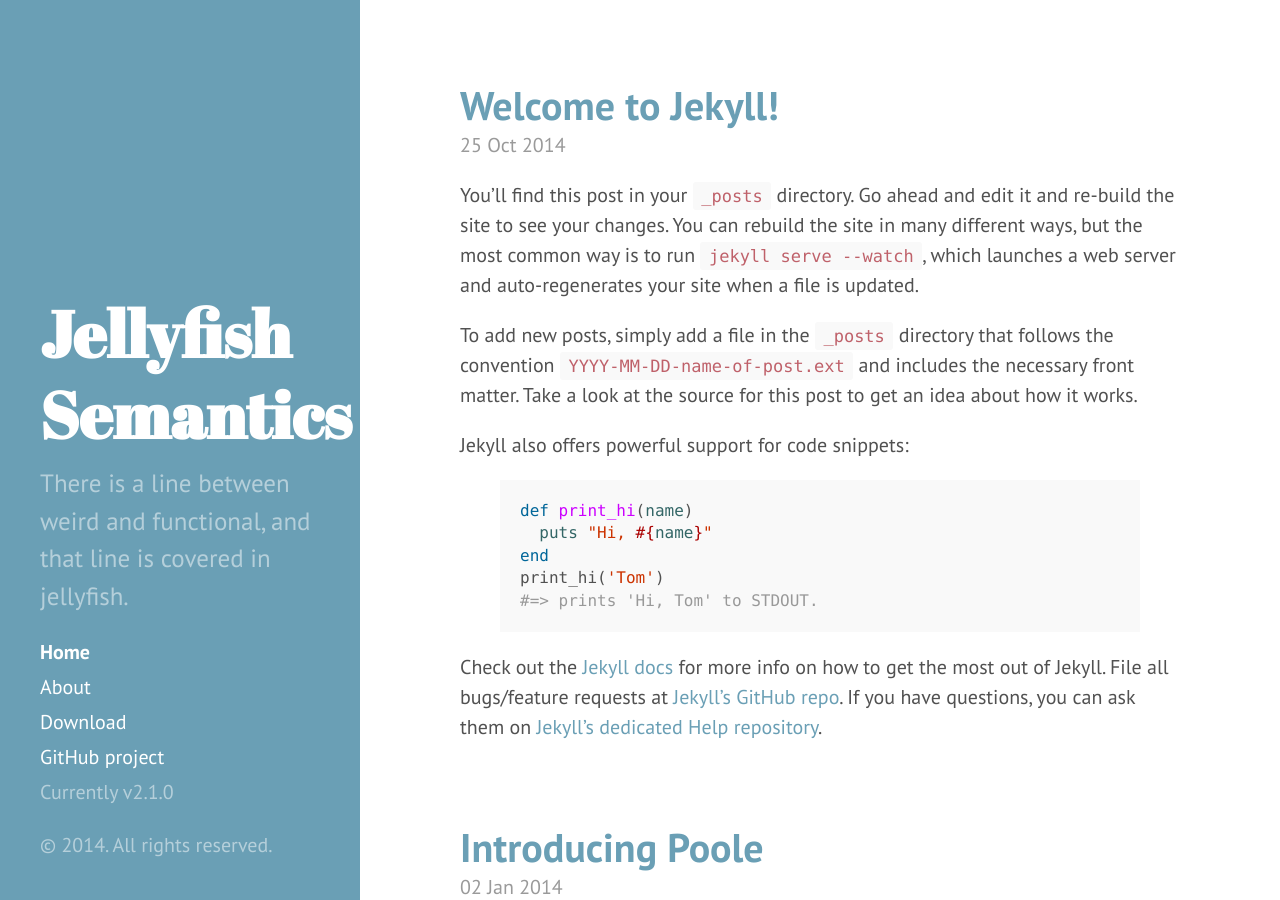
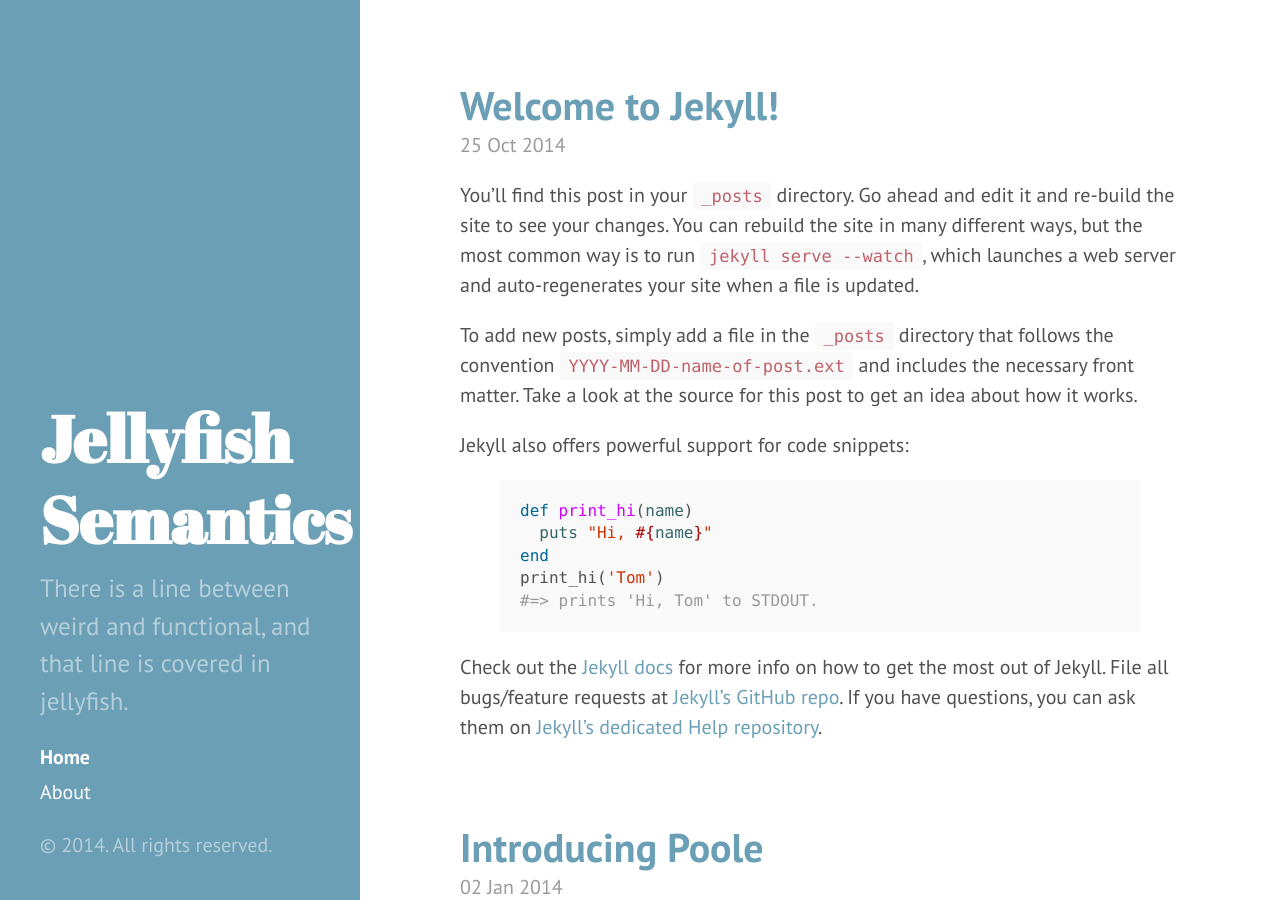
Before and after one commit to janetudie/janetudie.github.io, a Jekyll site: the page built from index.html, in a window 1280 px wide and 900 px high. Built offline with Jekyll 4.4.1, drawn with Linux system fonts in a browser that asks for light colours; Markdown is read by kramdown in place of the engine named in the settings; the list of posts is cut into pages by our own code.

Commit message:
small changes to sidebar

```diff
--- a/_includes/sidebar.html
+++ b/_includes/sidebar.html
@@ -3,7 +3,7 @@
     <div class="sidebar-about">
       <h1>
         <a href="{{ site.baseurl }}">
-          {{ site.title }}
+          Jellyfish Semantics
         </a>
       </h1>
       <p class="lead">{{ site.description }}</p>
@@ -26,9 +26,6 @@
         {% endif %}
       {% endfor %}
 
-      <a class="sidebar-nav-item" href="{{ site.github.repo }}/archive/v{{ site.version }}.zip">Download</a>
-      <a class="sidebar-nav-item" href="{{ site.github.repo }}">GitHub project</a>
-      <span class="sidebar-nav-item">Currently v{{ site.version }}</span>
     </nav>
 
     <p>&copy; {{ site.time | date: '%Y' }}. All rights reserved.</p>
```
